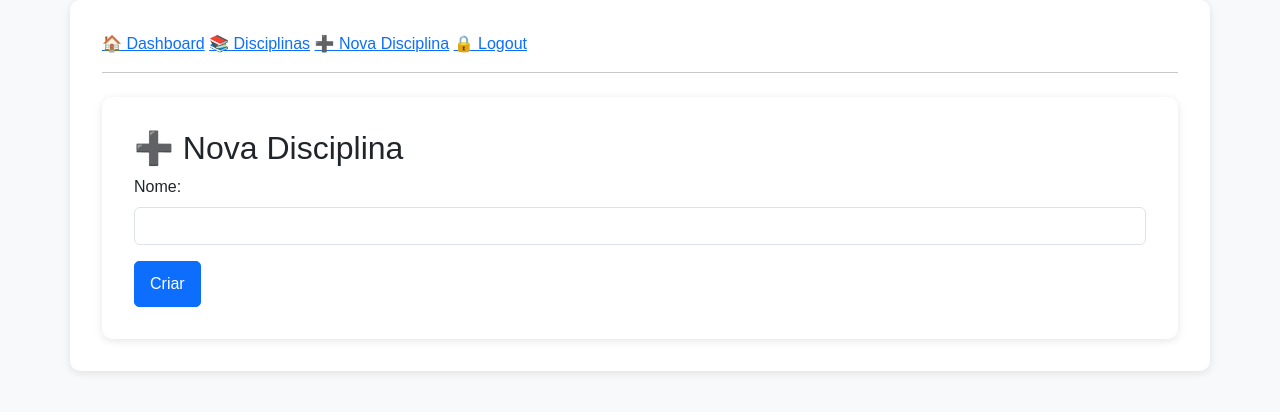
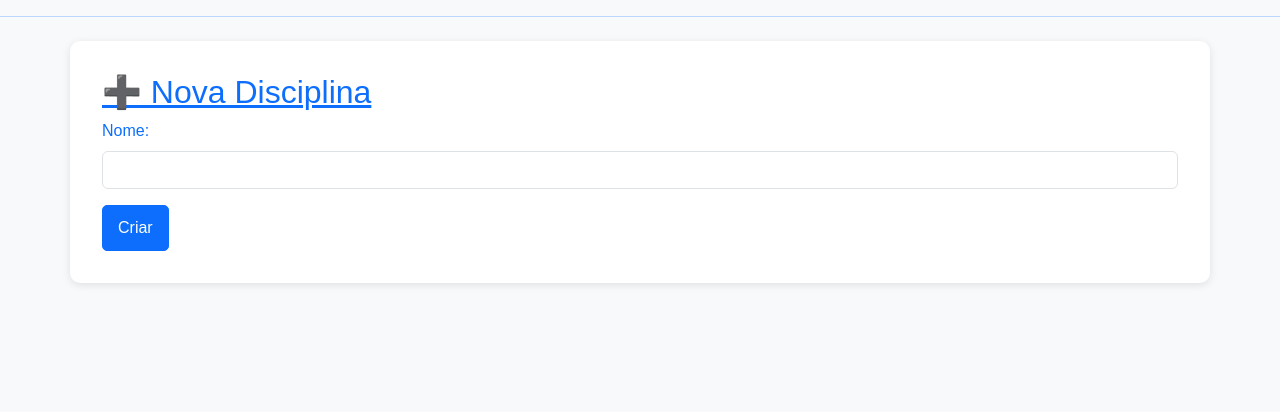
Before and after one commit to dyuliano14/alego_admin-2, a Flask app: page /nova_disciplina in a window 1280 px wide. Shown: the top 412 px of the page. Run offline with Flask 3, Linux system fonts and the light colour scheme; the visitor is signed in with stand-in values (Sample User, id 1).

Commit message:
ajustes_disciplinas

```diff
--- a/app/__init__.py
+++ b/app/__init__.py
@@ -7,13 +7,17 @@ from flask_mail import Mail
 from flask_jwt_extended import JWTManager
 from config import Config
 from flask_cors import CORS
+import os
+import logging
+from logging.handlers import RotatingFileHandler
+
 
 db = SQLAlchemy()
 migrate = Migrate()
 csrf = CSRFProtect()
 mail = Mail()
 login_manager = LoginManager()
-login_manager.login_view = 'main.login'
+login_manager.login = 'main.login_view'
 jwt = JWTManager()
 
 
@@ -31,6 +35,18 @@ def create_app():
     login_manager.init_app(app)
     mail.init_app(app)
     jwt.init_app(app)
+    if not app.debug:
+            if not os.path.exists('logs'):
+                os.mkdir('logs')
+            file_handler = RotatingFileHandler('logs/alego_admin.log', maxBytes=10240, backupCount=5)
+            file_handler.setFormatter(logging.Formatter(
+                '%(asctime)s [%(levelname)s] - %(message)s [em %(pathname)s:%(lineno)d]'
+            ))
+            file_handler.setLevel(logging.INFO)
+            app.logger.addHandler(file_handler)
+
+            app.logger.setLevel(logging.INFO)
+            app.logger.info('Alego Admin Iniciado')
 
     from .models import User
 
--- a/app/routes.py
+++ b/app/routes.py
@@ -5,7 +5,6 @@ from .models import User, Disciplina
 from .forms import LoginForm, RegisterForm, RequestResetForm, ResetPasswordForm, NovaDisciplinaForm
 from flask_mail import Message, Mail
 from .utils import gerar_token, verificar_token
-from app.forms import LoginForm
 from . import db
 import os
 import csv
@@ -14,12 +13,10 @@ import json
 main = Blueprint('main', __name__)
 mail = Mail()
 
-@main.route('/')
-def home():
-    return redirect(url_for('main.login'))
+
 
 @main.route('/login', methods=['GET', 'POST'])
-def login():
+def login_view():
     form = LoginForm()  # 👈 isso estava faltando
 
     if form.validate_on_submit():
@@ -27,25 +24,30 @@ def login():
         if user and check_password_hash(user.password, form.password.data):
             login_user(user)
             next_page = request.args.get('next')
-            return redirect(next_page or url_for('main.listar_disciplinas'))
+            return redirect(next_page or url_for('main.dashboard_view'))
+
         flash('Usuário ou senha inválidos', 'danger')
 
     return render_template('login.html', form=form)  # 👈 passa o form para o template
 
+@main.route('/')
+def home():
+    return redirect(url_for('main.login_view'))
+
 @main.route('/logout')
 @login_required
-def logout():
+def logout_view():
     logout_user()
-    return redirect(url_for('main.login'))
+    return redirect(url_for('main.login_view'))
 
 @main.route('/dashboard')
 @login_required
-def dashboard():
+def dashboard_view():
     return render_template('admin/dashboard.html')
 
 @main.route('/nova_disciplina', methods=['GET', 'POST'])
 @login_required
-def nova_disciplina():
+def nova_disciplina_view():
     form = NovaDisciplinaForm()
 
     if form.validate_on_submit():
@@ -65,7 +67,7 @@ def nova_disciplina():
         db.session.add(nova)
         db.session.commit()
         flash("Disciplina criada com sucesso!")
-        return redirect(url_for('main.listar_disciplinas'))
+        return redirect(url_for('main.listar_disciplinas_view'))
 
     # 🔥 Importante: precisa ter esse retorno para método GET
     return render_template('admin/nova_disciplina.html', form=form)
@@ -78,7 +80,7 @@ def upload_flashcards(nome):
     file = request.files.get('file')
     if not file or not file.filename.endswith('.csv'):
         flash("Envie um arquivo .CSV válido.")
-        return redirect(url_for('main.dashboard'))
+        return redirect(url_for('main.dashboard_view'))
 
     path = os.path.join(current_app.config['UPLOAD_FOLDER'], nome)
     os.makedirs(path, exist_ok=True)
@@ -91,17 +93,17 @@ def upload_flashcards(nome):
         json.dump(data, f, ensure_ascii=False, indent=2)
 
     flash("Flashcards enviados com sucesso!")
-    return redirect(url_for('main.dashboard'))
+    return redirect(url_for('main.dashboard_view'))
 
 @main.route('/disciplinas')
 @login_required
-def listar_disciplinas():
+def listar_disciplinas_view():
     disciplinas = Disciplina.query.order_by(Disciplina.ordem).all()
     return render_template('admin/listar_disciplinas.html', disciplinas=disciplinas)
 
 @main.route('/editar_disciplina/<int:id>', methods=['GET', 'POST'])
 @login_required
-def editar_disciplina(id):
+def editar_disciplina_view(id):
     disciplina = Disciplina.query.get_or_404(id)
     form = NovaDisciplinaForm(obj=disciplina)
 
@@ -109,7 +111,7 @@ def editar_disciplina(id):
         disciplina.titulo = form.nome_disciplina.data.strip()
         db.session.commit()
         flash('Disciplina atualizada com sucesso!', 'success')
-        return redirect(url_for('main.listar_disciplinas'))  # ✅ Corrigido: precisa retornar aqui
+        return redirect(url_for('main.listar_disciplinas_view'))  # ✅ Corrigido: precisa retornar aqui
 
     return render_template('admin/editar_disciplina.html', form=form, disciplina=disciplina)  # ✅ retorno em qualquer caso
 
@@ -117,12 +119,12 @@ def editar_disciplina(id):
 
 @main.route('/excluir_disciplina/<int:id>', methods=['POST'])
 @login_required
-def excluir_disciplina(id):
+def excluir_disciplina_view(id):
     d = Disciplina.query.get_or_404(id)
     db.session.delete(d)
     db.session.commit()
     flash(f'Disciplina "{d.titulo}" excluída com sucesso!')
-    return redirect(url_for('main.listar_disciplinas'))
+    return redirect(url_for('main.listar_disciplinas_view'))
 
 
 
@@ -143,7 +145,7 @@ def register():
         db.session.add(new_user)
         db.session.commit()
         flash('Usuário registrado com sucesso!', 'success')
-        return redirect(url_for('main.login'))
+        return redirect(url_for('main.login_view'))
 
     return render_template('admin/register.html', form=form)
 
@@ -162,7 +164,7 @@ def recuperar():
             mail.send(msg)
 
         flash('Se o e-mail estiver registrado, enviaremos um link.', 'info')
-        return redirect(url_for('main.login'))
+        return redirect(url_for('main.login_view'))
 
     return render_template('admin/recuperar.html', form=form)
 
@@ -179,6 +181,6 @@ def redefinir(token):
         user.password = form.password.data
         db.session.commit()
         flash('Senha redefinida com sucesso!', 'success')
-        return redirect(url_for('main.login'))
+        return redirect(url_for('main.login_view'))
 
     return render_template('admin/redefinir.html', form=form)
--- a/app/templates/admin/dashboard.html
+++ b/app/templates/admin/dashboard.html
@@ -6,13 +6,13 @@
   <div class="container">
   <div class="row">
     <div class="col-sm">
-    <a href="{{ url_for('main.nova_disciplina') }}" class="btn btn-secondary" class="btn btn-primary">➕ Nova Disciplina</a></li>
+    <a href="{{ url_for('main.nova_disciplina_view') }}" class="btn btn-secondary">➕ Nova Disciplina</a>
+
     </div>
     <div class="col-sm">
     <a href="/api/disciplinas/exportar/csv" class="btn btn-primary">Exportar Disciplinas (CSV)</a></li>
     </div>
 </div>
-{% endblock %}
 {% with messages = get_flashed_messages() %}
   {% if messages %}
     <ul class="flash-messages">
@@ -22,3 +22,4 @@
     </ul>
   {% endif %}
 {% endwith %}
+{% endblock %}
--- a/app/templates/admin/editar_disciplina.html
+++ b/app/templates/admin/editar_disciplina.html
@@ -11,5 +11,5 @@
     <button type="submit">Salvar</button>
 </form>
 
-<a href="{{ url_for('main.listar_disciplinas') }}">⬅️ Voltar</a>
+<a href="{{ url_for('main.listar_disciplinas_view') }}">⬅️ Voltar</a>
 {% endblock %}
--- a/app/templates/admin/listar_disciplinas.html
+++ b/app/templates/admin/listar_disciplinas.html
@@ -3,7 +3,7 @@
 <div class="container mt-4">
   <h2>📚 Disciplinas</h2>
   <ul id="lista-disciplinas" class="list-group mb-3"></ul>
-  <a href="{{ url_for('main.nova_disciplina') }}" class="btn btn-success">➕ Nova Disciplina</a>
+  <a href="{{ url_for('main.nova_disciplina_view') }}" class="btn btn-success">➕ Nova Disciplina</a>
 </div>
 
 <script>
--- a/app/templates/base.html
+++ b/app/templates/base.html
@@ -3,19 +3,19 @@
 <head>
     <meta name="viewport" content="width=device-width, initial-scale=1.0">
     <title>{% block title %}Painel Administrativo{% endblock %}</title>
+    <link rel="icon" type="image/x-icon" href="../static/images/favicon.ico">
     <link href="https://cdn.jsdelivr.net/npm/bootstrap@5.3.0/dist/css/bootstrap.min.css" rel="stylesheet">
     <link rel="stylesheet" href="{{ url_for('static', filename='css/style.css') }}">
 </head>
 <body>
-    <div class="container">
-        <nav>
-            {% if current_user.is_authenticated %}
-                <a href="{{ url_for('main.dashboard') }}">🏠 Dashboard</a>
-                <a href="{{ url_for('main.listar_disciplinas') }}">📚 Disciplinas</a>
-                <a href="{{ url_for('main.nova_disciplina') }}">➕ Nova Disciplina</a>
-                <a href="{{ url_for('main.logout') }}">🔒 Logout</a>
-            {% endif %}
-        </nav>
+   <nav>
+    {% if current_user.is_authenticated %}
+        <a href="{{ url_for('main.dashboard_view') }}">
+        <a href="{{ url_for('main.listar_disciplinas_view') }}">
+        <a href="{{ url_for('main.nova_disciplina_view') }}">
+        <a href="{{ url_for('main.logout_view') }}">
+    {% endif %}
+</nav>
         {% with messages = get_flashed_messages(with_categories=true) %}
   {% if messages %}
     <ul class="flashes">
```
Also changed, not shown: app/templates/admin/login.html (+16 -53 lines), app/static/images/Logo_dyuliano.png (added), app/static/images/favicon.ico (added), 2 other files.
